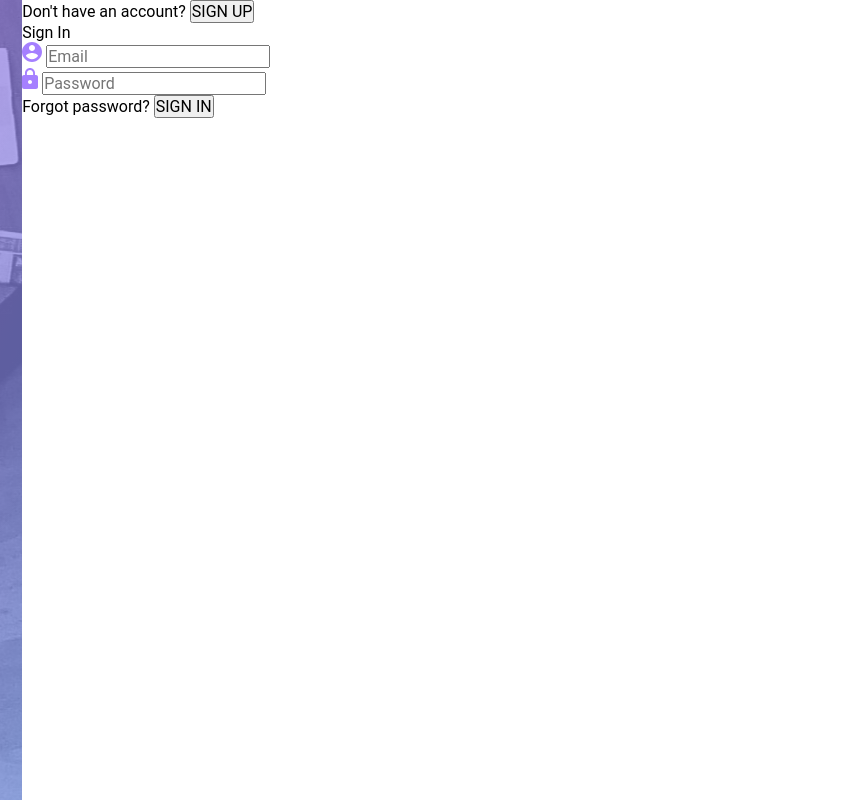
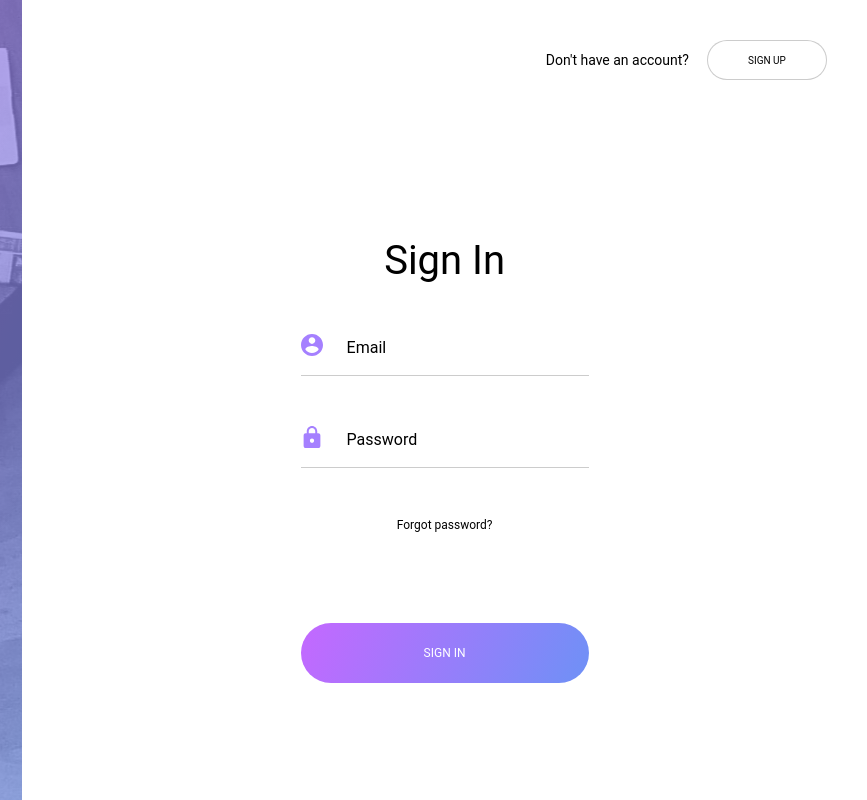
Before and after one commit to cbarcan/motion-frontpage, a website: page index.html in a window 1280 px wide. Shown: the full height of the page, 413-1280 px from the left. Drawn offline with Linux system fonts and the light colour scheme.

Commit message:
finished right side

```diff
--- a/sass/_base.scss
+++ b/sass/_base.scss
@@ -1,6 +1,7 @@
 // Colors
 $primary-color: #A580FF;
 $background-color: #ffffff;
+$boder-color: #00000033;
 
 // Fonts
 $default-font-size: 16px;
--- a/sass/main.scss
+++ b/sass/main.scss
@@ -86,5 +86,92 @@
 }
 
 .rightside {
+  height: 100%;
   width: 66%;
+  display: flex;
+  flex-direction: column;
+
+  header {
+    flex: 0 1 auto;
+    display: flex;
+    justify-content: end;
+    align-items: center;
+    margin: 40px;
+    gap: 18px;
+
+    a {
+      font-size: 14px;
+      font-weight: 400;
+    }
+
+    button {
+      height: 40px;
+      width: 120px;
+      background-color: $background-color;
+      border: 1px solid $boder-color;
+      border-radius: 50px;
+      font-size: 10px;
+      font-weight: 400;
+    }
+  }
+
+  form {
+    width: 100%;
+    flex: 1 1 auto;
+    display: flex;
+    flex-direction: column;
+    justify-content: center;
+    align-items: center ;
+    gap: 50px;
+
+    h1 {
+      font-size: 40px;
+    }
+
+    .input-container {
+      height: 42px;
+      width: 288px;
+      display: flex;
+      border-bottom: 1px solid $boder-color;
+
+      label {
+        height: 24px;
+        width: 24px;
+        margin-right: 22px;
+        display: block;
+
+        img {
+          height: 22px;
+          width: 22px;
+        }
+      }
+
+      input {
+        height: 26px;
+        border: none;
+      }
+
+      input::placeholder {
+        color: black;
+        font-weight: 400;
+      }
+    }
+
+    a {
+      font-size: 12px;
+      font-weight: 400;
+    }
+
+    button {
+      height: 60px;
+      width: 288px;
+      margin-top: 41px;
+      border: none;
+      border-radius: 30px;
+      font-size: 12px;
+      font-weight: 400;
+      color: white;
+      background: $linear-Gradient;
+    }
+  }
 }
```
Also changed, not shown: css/main.css, 1 other file.
